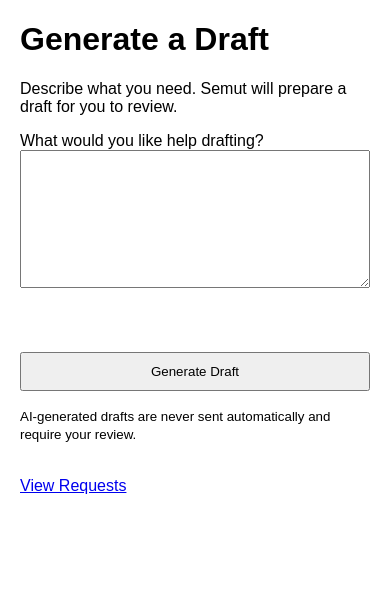
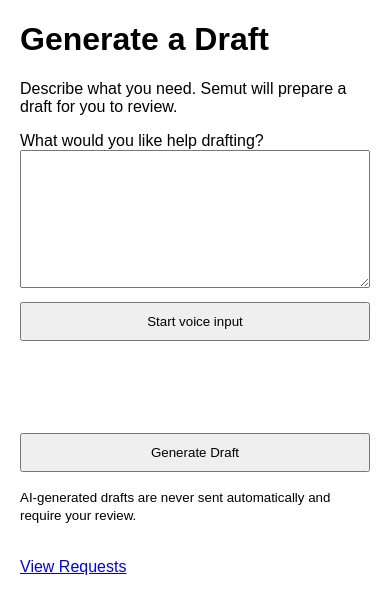
Before and after one commit to semutLLC/semut-trace, a FastAPI app: page /new in a window 390 px wide. Shown: the top 613 px of the page. Run offline with FastAPI, Linux system fonts and the light colour scheme.

Commit message:
Add mobile voice-to-text input

```diff
--- a/templates/new.html
+++ b/templates/new.html
@@ -32,6 +32,16 @@
         margin-top: 10px;
     }
 
+    .voice-button[aria-pressed="true"] {
+        background: #b42318;
+        color: #fff;
+    }
+
+    .voice-status {
+        margin: 8px 0 0;
+        min-height: 1.5em;
+    }
+
     table {
         width: 100%;
         border-collapse: collapse;
@@ -62,9 +72,18 @@
             rows="8"
             cols="60"
             required
-            aria-describedby="request_error"
+            aria-describedby="request_error voice_status"
             aria-invalid="{{ 'true' if error|default('') else 'false' }}"
         >{{ request_text|default('') }}</textarea>
+        <button
+            id="voice_button"
+            class="voice-button"
+            type="button"
+            aria-controls="request_text"
+            aria-pressed="false"
+            hidden
+        >Start voice input</button>
+        <p id="voice_status" class="voice-status" role="status" aria-live="polite"></p>
         <p id="request_error" class="error" role="alert">{{ error|default('') }}</p>
 
         <br>
@@ -82,6 +101,69 @@
 const form = document.querySelector("#request_form");
 const input = document.querySelector("#request_text");
 const error = document.querySelector("#request_error");
+const voiceButton = document.querySelector("#voice_button");
+const voiceStatus = document.querySelector("#voice_status");
+const SpeechRecognition = window.SpeechRecognition || window.webkitSpeechRecognition;
+
+if (SpeechRecognition) {
+    const recognition = new SpeechRecognition();
+    recognition.lang = navigator.language || "en-US";
+    recognition.interimResults = true;
+    recognition.continuous = false;
+
+    let listening = false;
+    let startingText = "";
+    let endMessage = "";
+
+    voiceButton.hidden = false;
+
+    voiceButton.addEventListener("click", () => {
+        if (listening) {
+            recognition.stop();
+            return;
+        }
+
+        startingText = input.value.trim();
+        endMessage = "";
+        recognition.start();
+    });
+
+    recognition.addEventListener("start", () => {
+        listening = true;
+        voiceButton.textContent = "Stop listening";
+        voiceButton.setAttribute("aria-pressed", "true");
+        voiceStatus.textContent = "Listening… Speak your request.";
+    });
+
+    recognition.addEventListener("result", (event) => {
+        let transcript = "";
+        for (let index = 0; index < event.results.length; index += 1) {
+            transcript += event.results[index][0].transcript;
+        }
+
+        const separator = startingText && transcript ? " " : "";
+        input.value = (startingText + separator + transcript).trim();
+        input.dispatchEvent(new Event("input"));
+    });
+
+    recognition.addEventListener("error", (event) => {
+        const messages = {
+            "not-allowed": "Microphone access was denied.",
+            "no-speech": "No speech was detected. Please try again.",
+            "network": "Voice recognition could not reach the speech service."
+        };
+        endMessage = messages[event.error] || "Voice input stopped unexpectedly.";
+    });
+
+    recognition.addEventListener("end", () => {
+        listening = false;
+        voiceButton.textContent = "Start voice input";
+        voiceButton.setAttribute("aria-pressed", "false");
+        voiceStatus.textContent = endMessage || "Voice input finished. Review the text before generating.";
+    });
+} else {
+    voiceStatus.textContent = "Voice input is not supported in this browser. You can still type your request.";
+}
 
 form.addEventListener("submit", (event) => {
     if (!input.value.trim()) {
```
